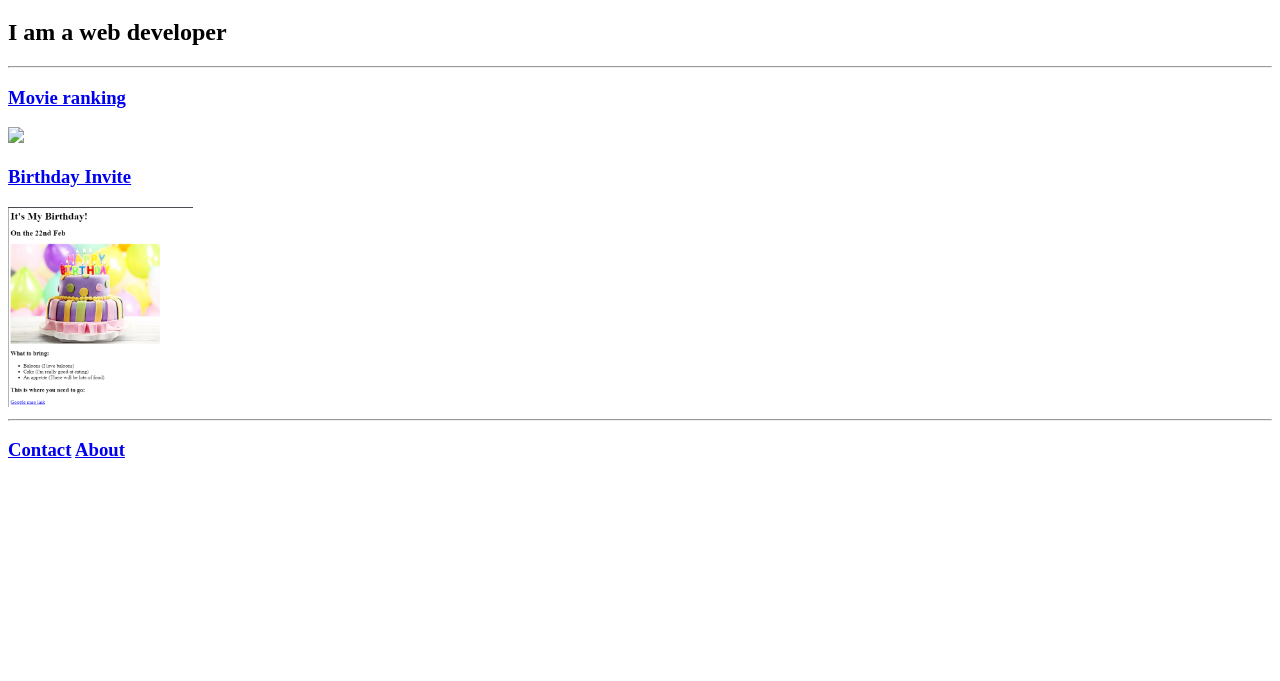
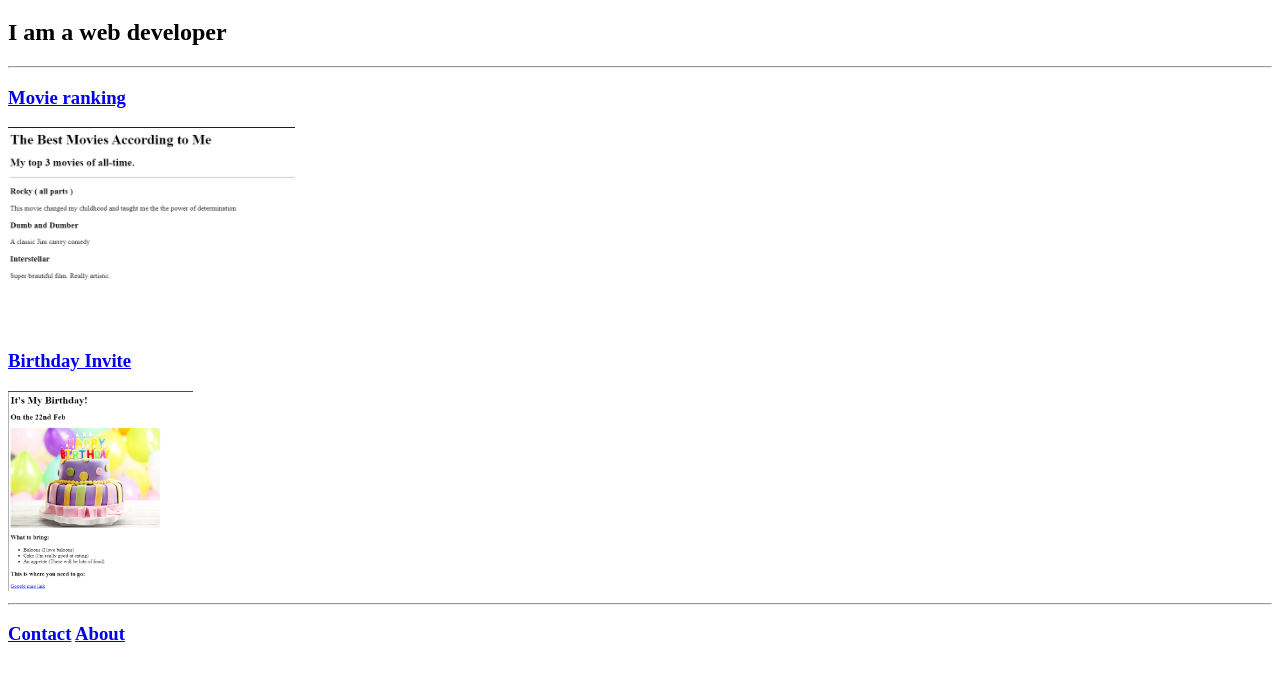
Before and after one commit to abhi-p06/html-portfolio, a plain HTML site: page index.html in a window 1280 px wide. Shown: the part 61-742 px from the top of the page. Drawn offline with Linux system fonts and the light colour scheme.

Commit message:
Update index.html

```diff
--- a/index.html
+++ b/index.html
@@ -11,7 +11,7 @@
  <h2>I am a web developer</h2>
 <hr>
     <h3><a href="movie-ranking.html">Movie ranking</a></h3>
-    <img src="movie-ranking.png" height="200" >
+    <img src="Screenshot 2025-05-25 133934.png" height="200" >
     <h3><a href="birthday-invite.html">Birthday Invite</a></h3>
     <img src="Screenshot 2025-05-25 133455.png" height="200" >
     <hr>
```
